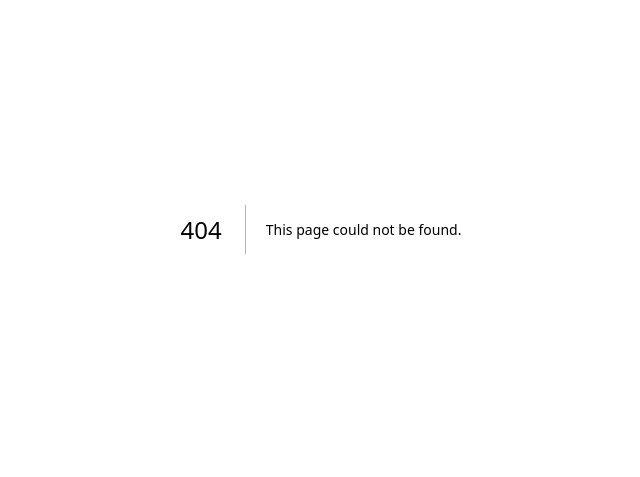
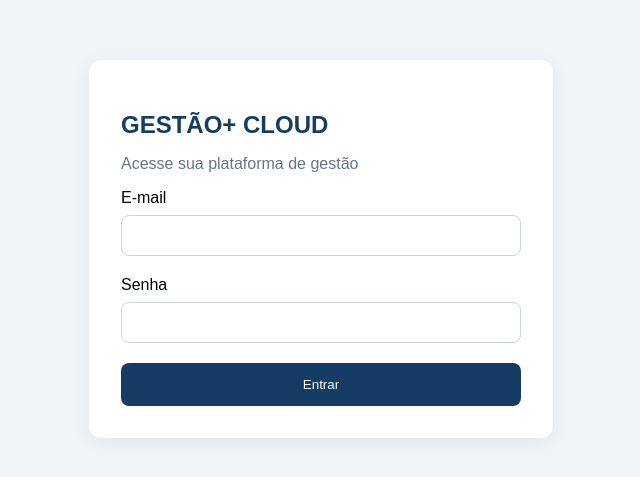
Before and after one commit to R1O2N3/gestao-plus, a Next.js app: page /login in a window 1280 px wide. Before the commit this address had no page. Shown: the part 171-648 px from the top of the page, without its empty margins (319-959 px from the left). Built offline with nearby package versions, Linux system fonts and the light colour scheme; no server answers.

Commit message:
Create page.tsx

```diff
--- /dev/null
+++ b/app/login/page.tsx
@@ -0,0 +1,120 @@
+import { useState } from "react";
+import { useRouter } from "next/navigation";
+import { supabase } from "../../lib/supabase";
+
+export default function LoginPage() {
+  const router = useRouter();
+  const [email, setEmail] = useState("");
+  const [senha, setSenha] = useState("");
+  const [erro, setErro] = useState("");
+  const [carregando, setCarregando] = useState(false);
+
+  async function entrar(e: React.FormEvent<HTMLFormElement>) {
+    e.preventDefault();
+    setErro("");
+    setCarregando(true);
+
+    try {
+      const { error } = await supabase.auth.signInWithPassword({
+        email: email.trim(),
+        password: senha
+      });
+
+      if (error) {
+        setErro("E-mail ou senha inválidos.");
+        return;
+      }
+
+      router.push("/painel");
+    } catch {
+      setErro("Não foi possível conectar. Tente novamente.");
+    } finally {
+      setCarregando(false);
+    }
+  }
+
+  return (
+    <main style={{
+      minHeight: "100vh",
+      display: "flex",
+      alignItems: "center",
+      justifyContent: "center",
+      background: "#f1f5f9",
+      padding: 20,
+      fontFamily: "Arial, sans-serif"
+    }}>
+      <section style={{
+        width: "100%",
+        maxWidth: 400,
+        background: "#fff",
+        padding: 32,
+        borderRadius: 12,
+        boxShadow: "0 4px 20px #00000012"
+      }}>
+        <h1 style={{ color: "#163b65", marginBottom: 8 }}>
+          GESTÃO+ CLOUD
+        </h1>
+        <p style={{ color: "#64748b" }}>
+          Acesse sua plataforma de gestão
+        </p>
+
+        <form onSubmit={entrar}>
+          <label htmlFor="email">E-mail</label>
+          <input
+            id="email"
+            type="email"
+            required
+            autoComplete="email"
+            value={email}
+            onChange={e => setEmail(e.target.value)}
+            style={campo}
+          />
+
+          <label htmlFor="senha">Senha</label>
+          <input
+            id="senha"
+            type="password"
+            required
+            autoComplete="current-password"
+            value={senha}
+            onChange={e => setSenha(e.target.value)}
+            style={campo}
+          />
+
+          {erro && (
+            <p role="alert" style={{ color: "#b91c1c" }}>
+              {erro}
+            </p>
+          )}
+
+          <button
+            type="submit"
+            disabled={carregando}
+            style={{
+              width: "100%",
+              padding: 14,
+              background: "#163b65",
+              color: "white",
+              border: 0,
+              borderRadius: 8,
+              cursor: carregando ? "wait" : "pointer"
+            }}
+          >
+            {carregando ? "Entrando..." : "Entrar"}
+          </button>
+        </form>
+      </section>
+    </main>
+  );
+}
+
+const campo: React.CSSProperties = {
+  display: "block",
+  width: "100%",
+  boxSizing: "border-box",
+  padding: 12,
+  marginTop: 8,
+  marginBottom: 20,
+  border: "1px solid #cbd5e1",
+  borderRadius: 8
+};
```
